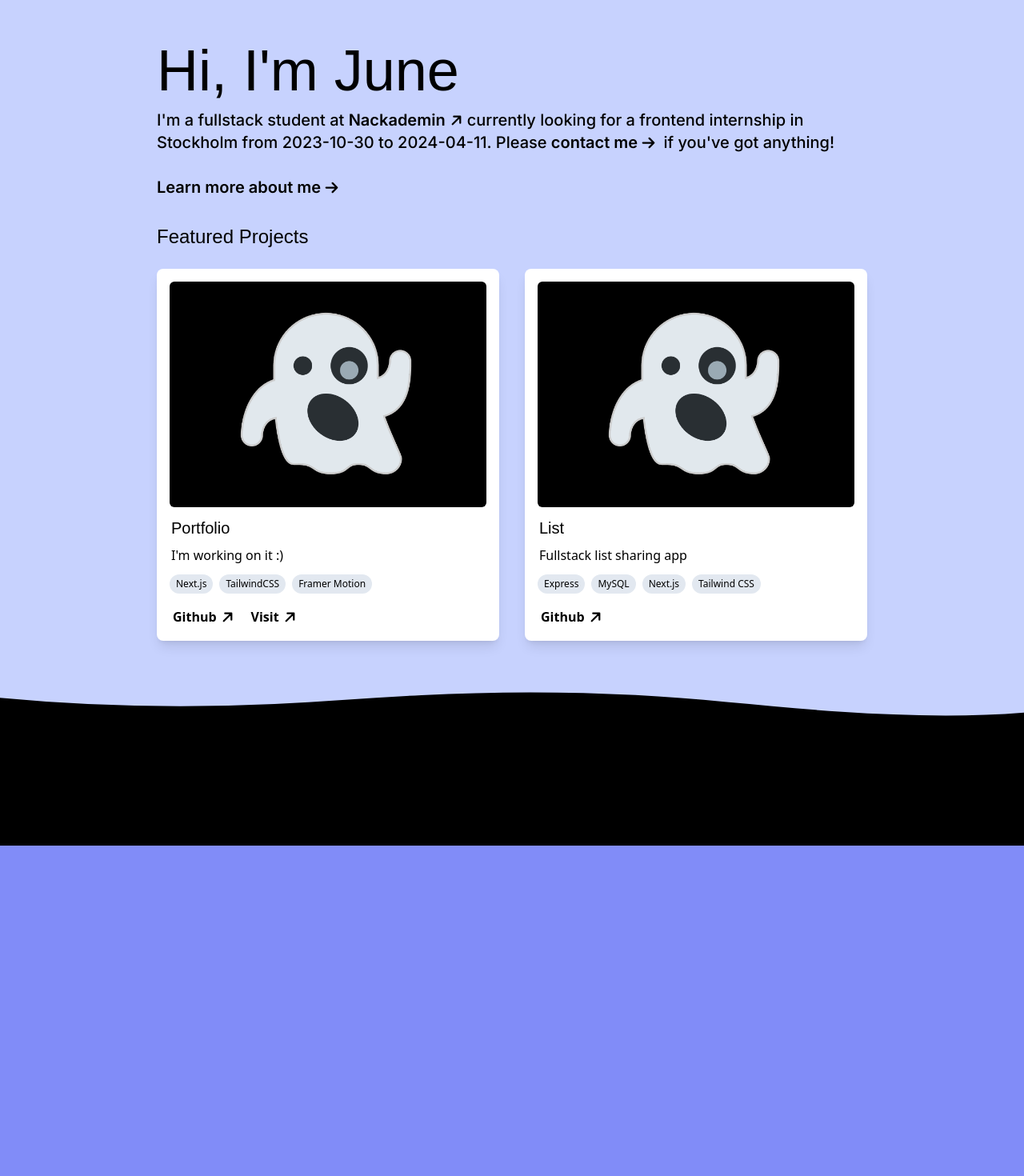
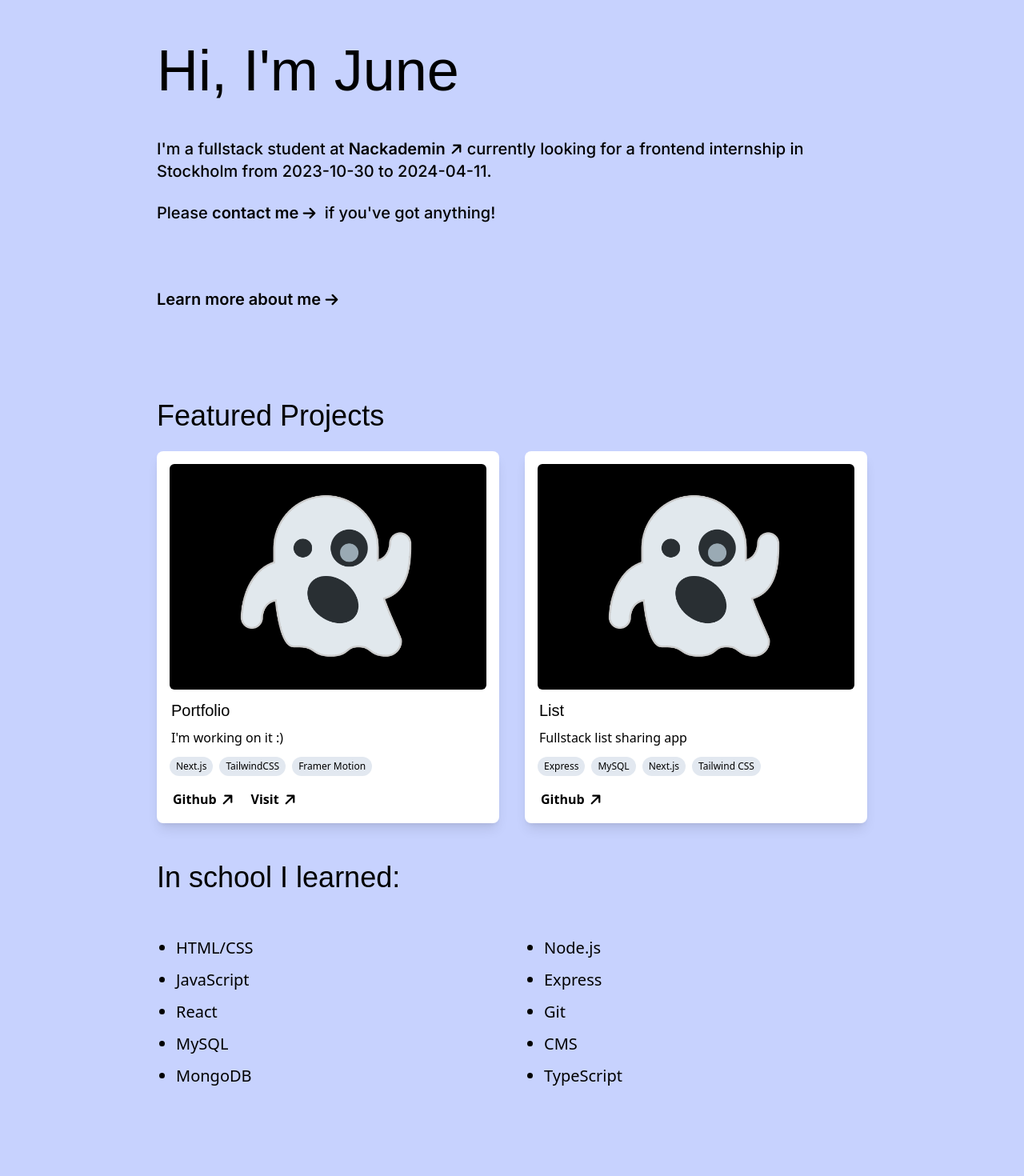
Before and after one commit to june7001/portfolio, a Next.js app: page / in a window 1280 px wide. Shown: the part 140-1610 px from the top of the page at 80% size. Before the commit the page ends 1197 px from the top, so only its background shows below. Built offline with nearby package versions, Linux system fonts and the light colour scheme; a web font is replaced by a local one.

Commit message:
improve layout, add skills section

```diff
--- a/pages/index.js
+++ b/pages/index.js
@@ -11,7 +11,8 @@ export default function Home() {
     <div>
       <header>
         <h1 className="font-heading  text-7xl">Hi, I&apos;m June </h1>
-        <h2 className="pt-3 font-main text-xl font-medium">
+        <div className=" pt-12 font-main text-xl font-medium ">
+          <p>
             I&apos;m a fullstack student at{" "}
             <ArrowLink
               href="https://nackademin.se/utbildningar/webbutvecklare-fullstack-open-source/"
@@ -20,16 +21,22 @@ export default function Home() {
               Nackademin
             </ArrowLink>
             currently looking for a frontend internship in Stockholm from
-          2023-10-30 to 2024-04-11. Please{" "}
-          <ArrowLink href="/contact">contact me</ArrowLink> if you&apos;ve got
-          anything!
-          <br />
-          <br />
-          <ArrowLink href="/about">Learn more about me</ArrowLink>
-        </h2>
+            2023-10-30 to 2024-04-11.{" "}
+          </p>
+          <p className="mt-6">
+            {" "}
+            Please <ArrowLink href="/contact">contact me</ArrowLink> if
+            you&apos;ve got anything!
+          </p>
+          <span className="block py-20 ">
+            <ArrowLink className="font-extrabold" href="/about">
+              Learn more about me
+            </ArrowLink>
+          </span>
+        </div>
       </header>
       <section className="pt-8">
-        <h2 className="font-heading text-2xl">Featured Projects</h2>
+        <h2 className="font-heading text-4xl">Featured Projects</h2>
 
         <div className="mt-6 grid gap-8 md:grid-cols-2">
           {featuredProjects.map((project, index) => (
@@ -37,6 +44,25 @@ export default function Home() {
           ))}
         </div>
       </section>
+      <section className="py-12">
+        <h2 className="font-heading text-4xl">In school I learned:</h2>
+        <div className="mt-6 flex">
+          <ul className="mr-4 flex-1 list-disc  p-6  text-xl leading-10 ">
+            <li>HTML/CSS</li>
+            <li>JavaScript</li>
+            <li>React</li>
+            <li>MySQL</li>
+            <li>MongoDB</li>
+          </ul>
+          <ul className="ml-4 flex-1 list-disc p-6  text-xl leading-10 ">
+            <li>Node.js</li>
+            <li>Express</li>
+            <li>Git</li>
+            <li>CMS</li>
+            <li>TypeScript</li>
+          </ul>
+        </div>
+      </section>
     </div>
   );
 }
```
Lines whose indentation alone changed are shown as unchanged.
